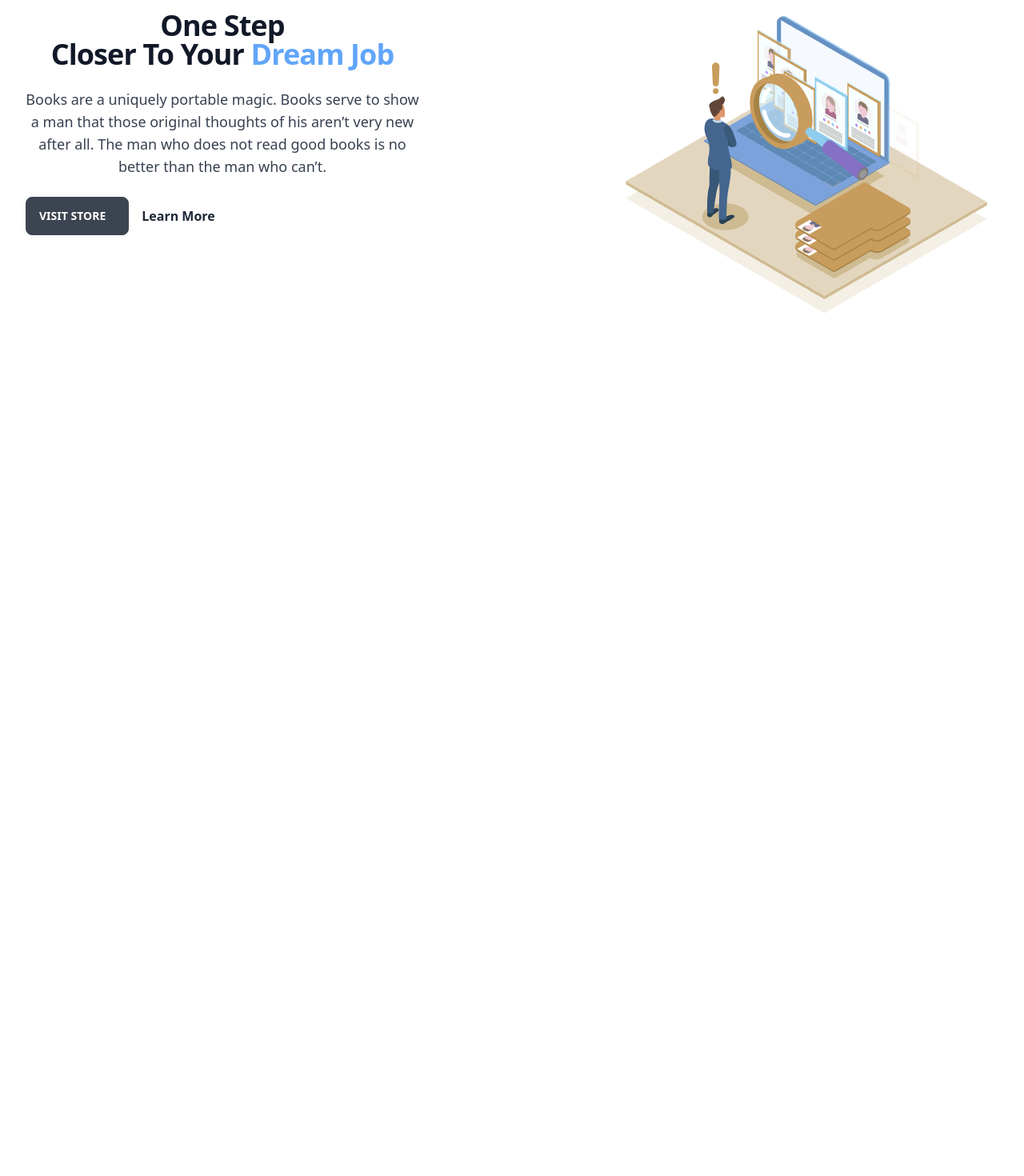
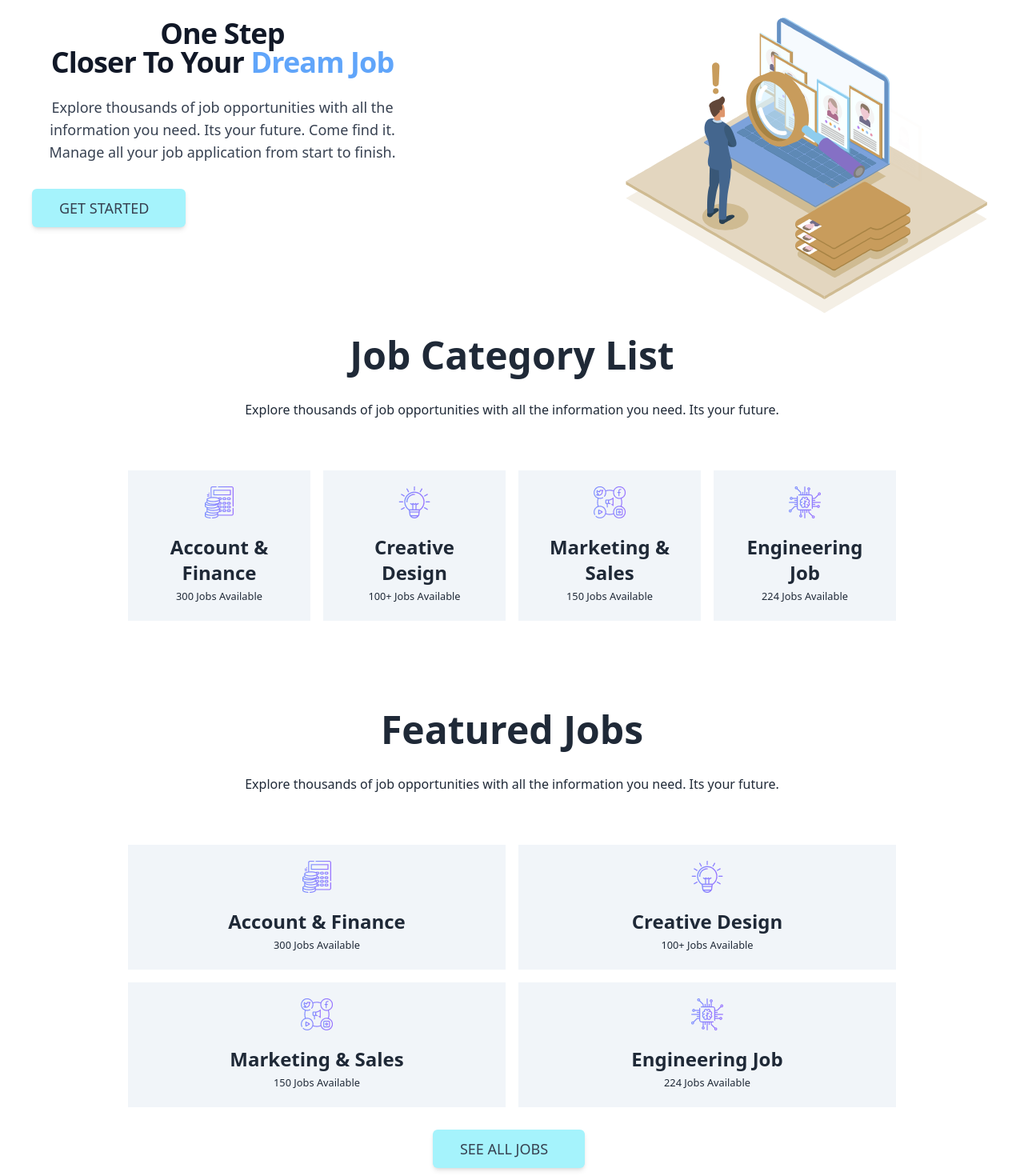
Before and after one commit to Sahrial-alam34/assignment9-job-heaven-react-router-tailwind, a React (Vite) app: page / in a window 1280 px wide. Shown: the part 200-1670 px from the top of the page at 80% size. Before the commit the page ends 800 px from the top, so only its background shows below. Built offline with nearby package versions, Linux system fonts and the light colour scheme.

Commit message:
job category list added and add some feature of features job section

```diff
--- a/src/components/Home/Home.jsx
+++ b/src/components/Home/Home.jsx
@@ -6,6 +6,8 @@ import jobHunt from '../../assets/Animation/103199-hiring-pt-2.json'
 
 const Home = () => {
     return (
+        <>
+            {/* banner section */}
             <div className='my-container flex flex-col items-center justify-between lg:flex-row'>
                 {/* Text Content */}
                 <div className='mb-10 lg:max-w-lg  lg:pr-5 lg:mb-0'>
@@ -16,24 +18,17 @@ const Home = () => {
                             <span className='inline-block text-blue-400'>Dream Job</span>
                         </h2>
                         <p className='text-base text-gray-700 md:text-lg'>
-              Books are a uniquely portable magic. Books serve to show a man that
-              those original thoughts of his aren’t very new after all. The man
-              who does not read good books is no better than the man who can’t.
+                            Explore thousands of job opportunities with all the information you need. Its your future. Come find it. Manage all your job application from start to finish.
                         </p>
                     </div>
                     <div className='flex flex-col items-center md:flex-row'>
-            <Link to='/books' className='btn md:w-auto md:mr-4'>
-              <div className='inline-flex items-center justify-center w-full h-full'>
-                <p className='mr-3'>Visit Store</p>
+                        <Link to='/blogs' className='btn md:w-auto md:mr-4 btn-primary'>
+                            <div className='inline-flex  items-center justify-center w-full h-full'>
+                                <p className='mr-3'>Get Started</p>
 
                             </div>
                         </Link>
-            <Link
-              to='/about'
-              className='inline-flex items-center font-semibold text-gray-800 transition-colors duration-200 hover:text-blue-700'
-            >
-              Learn More
-            </Link>
+
                     </div>
                 </div>
 
@@ -46,6 +41,90 @@ const Home = () => {
                     </div>
                 </div>
             </div>
+
+            {/* job category list */}
+            <section class="container mx-auto lg:px-32 mb-28 mt-20">
+                <>
+
+                    <div class="text-center">
+                        <h1 class="text-5xl font-bold">Job Category List</h1>
+                        <p class="text-gray mt-8">
+                            Explore thousands of job opportunities with all the information you need. Its your future.
+                        </p>
+
+                    </div>
+                    <div className="grid sm:grid-cols-1 lg:grid-cols-4 gap-4 mt-16">
+                        <div className="bg-slate-100 text-center p-5">
+                            <img className='mx-auto mb-5' src="/src/assets/Icons/accounts 1.png" alt="" />
+                            <h1 className="text-2xl font-bold">Account & Finance</h1>
+                            <p className="text-gray"><small>300 Jobs Available</small></p>
+                        </div>
+                        <div className="bg-slate-100 text-center p-5">
+                            <img className='mx-auto mb-5' src="/src/assets/Icons/business 1.png" alt="" />
+                            <h1 className="text-2xl font-bold">Creative Design</h1>
+                            <p className="text-gray"><small>100+ Jobs Available</small></p>
+                        </div>
+                        <div className="bg-slate-100 text-center p-5">
+                            <img className='mx-auto mb-5' src="/src/assets/Icons/social-media 1.png" alt="" />
+                            <h1 className="text-2xl font-bold">Marketing & Sales</h1>
+                            <p className="text-gray"><small>150 Jobs Available</small></p>
+                        </div>
+                        <div className="bg-slate-100 text-center p-5">
+                            <img className='mx-auto mb-5' src="/src/assets/Icons/chip 1.png" alt="" />
+                            <h1 className="text-2xl font-bold">Engineering Job</h1>
+                            <p className="text-gray"><small>224 Jobs Available</small></p>
+                        </div>
+
+                    </div>
+                </>
+            </section>
+
+            {/* job feature */}
+            <section class="container mx-auto lg:px-32 mb-5 mt-20">
+                <>
+
+                    <div class="text-center">
+                        <h1 class="text-5xl font-bold">Featured Jobs</h1>
+                        <p class="text-gray mt-8">
+                            Explore thousands of job opportunities with all the information you need. Its your future.
+                        </p>
+
+                    </div>
+                    <div className="grid sm:grid-cols-1 lg:grid-cols-2 gap-4 mt-16">
+                        <div className="bg-slate-100 text-center p-5">
+                            <img className='mx-auto mb-5' src="/src/assets/Icons/accounts 1.png" alt="" />
+                            <h1 className="text-2xl font-bold">Account & Finance</h1>
+                            <p className="text-gray"><small>300 Jobs Available</small></p>
+                        </div>
+                        <div className="bg-slate-100 text-center p-5">
+                            <img className='mx-auto mb-5' src="/src/assets/Icons/business 1.png" alt="" />
+                            <h1 className="text-2xl font-bold">Creative Design</h1>
+                            <p className="text-gray"><small>100+ Jobs Available</small></p>
+                        </div>
+                        <div className="bg-slate-100 text-center p-5">
+                            <img className='mx-auto mb-5' src="/src/assets/Icons/social-media 1.png" alt="" />
+                            <h1 className="text-2xl font-bold">Marketing & Sales</h1>
+                            <p className="text-gray"><small>150 Jobs Available</small></p>
+                        </div>
+                        <div className="bg-slate-100 text-center p-5">
+                            <img className='mx-auto mb-5' src="/src/assets/Icons/chip 1.png" alt="" />
+                            <h1 className="text-2xl font-bold">Engineering Job</h1>
+                            <p className="text-gray"><small>224 Jobs Available</small></p>
+                        </div>
+
+                    </div>
+                </>
+            </section>
+            <div>
+                <Link to='/blogs' className='btn md:w-auto md:mr-4 btn-primary'>
+                    <div className='inline-flex  items-center justify-center w-full h-full'>
+                        <p className='mr-3'>See All Jobs</p>
+
+                    </div>
+                </Link>
+            </div>
+        </>
+
     );
 };
 
--- a/src/index.css
+++ b/src/index.css
@@ -3,7 +3,7 @@
 @tailwind utilities;
 
 .btn-primary{
-    @apply  font-medium  transition duration-200  shadow-md  md:mb-0  px-4 py-2 md:px-8 md:py-3 m-2 text-lg rounded-full border-transparent border-2  text-gray-700 hover:bg-cyan-400 bg-cyan-200
+    @apply  font-medium  transition duration-200  shadow-md  md:mb-0  px-4 py-2 md:px-8 md:py-3 m-2 text-lg rounded-md border-transparent border-2  text-gray-700 hover:bg-cyan-400 bg-cyan-200
   }
   .active{
     @apply font-medium tracking-wide text-cyan-600 transition-colors duration-200
```
Lines whose indentation alone changed are shown as unchanged.
